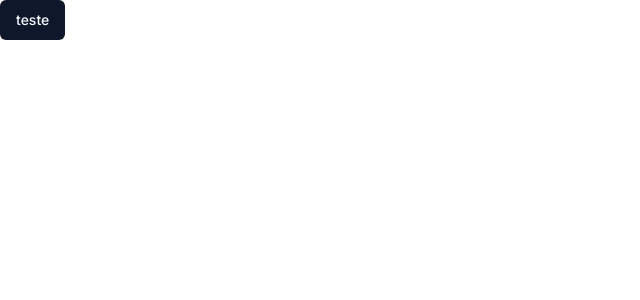
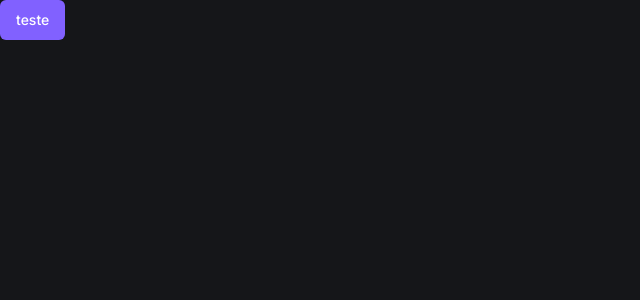
Before and after one commit to mebbecke/fsw-barber, a Next.js app: page / in a window 1280 px wide. Shown: the top 300 px of the page, without its empty margins (0-640 px from the left). Built offline with nearby package versions, Linux system fonts and the light colour scheme.

Commit message:
chore: add Shadcn theme

```diff
--- a/app/globals.css
+++ b/app/globals.css
@@ -3,59 +3,36 @@
 @tailwind utilities;
 
 @layer base {
-  :root {
-    --background: 0 0% 100%;
-    --foreground: 222.2 84% 4.9%;
-    --card: 0 0% 100%;
-    --card-foreground: 222.2 84% 4.9%;
-    --popover: 0 0% 100%;
-    --popover-foreground: 222.2 84% 4.9%;
-    --primary: 222.2 47.4% 11.2%;
-    --primary-foreground: 210 40% 98%;
-    --secondary: 210 40% 96.1%;
-    --secondary-foreground: 222.2 47.4% 11.2%;
-    --muted: 210 40% 96.1%;
-    --muted-foreground: 215.4 16.3% 46.9%;
-    --accent: 210 40% 96.1%;
-    --accent-foreground: 222.2 47.4% 11.2%;
-    --destructive: 0 84.2% 60.2%;
+  .dark {
+    --background: 225 9% 9%;
+    --foreground: 210 40% 98%;
+
+    --card: 228 9% 11%;
+    --card-foreground: 210 40% 98%;
+
+    --popover: 228 9% 11%;
+    --popover-foreground: 210 40% 98%;
+
+    --primary: 252 100% 69%;
+    --primary-foreground: 0 0% 100%;
+
+    --secondary: 228 6% 16%;
+    --secondary-foreground: 210 40% 98%;
+
+    --muted: 228 6% 16%;
+    --muted-foreground: 215 20.2% 65.1%;
+
+    --accent: 228 6% 16%;
+    --accent-foreground: 210 40% 98%;
+
+    --destructive: 0 84% 60%;
     --destructive-foreground: 210 40% 98%;
-    --border: 214.3 31.8% 91.4%;
-    --input: 214.3 31.8% 91.4%;
-    --ring: 222.2 84% 4.9%;
+
+    --border: 228 6% 16%;
+    --input: 228 6% 16%;
+    --ring: 212.7 26.8% 83.9%;
+
     --radius: 0.5rem;
-    --chart-1: 12 76% 61%;
-    --chart-2: 173 58% 39%;
-    --chart-3: 197 37% 24%;
-    --chart-4: 43 74% 66%;
-    --chart-5: 27 87% 67%;
-  }
-
-  .dark {
-    --background: 222.2 84% 4.9%;
-    --foreground: 210 40% 98%;
-    --card: 222.2 84% 4.9%;
-    --card-foreground: 210 40% 98%;
-    --popover: 222.2 84% 4.9%;
-    --popover-foreground: 210 40% 98%;
-    --primary: 210 40% 98%;
-    --primary-foreground: 222.2 47.4% 11.2%;
-    --secondary: 217.2 32.6% 17.5%;
-    --secondary-foreground: 210 40% 98%;
-    --muted: 217.2 32.6% 17.5%;
-    --muted-foreground: 215 20.2% 65.1%;
-    --accent: 217.2 32.6% 17.5%;
-    --accent-foreground: 210 40% 98%;
-    --destructive: 0 62.8% 30.6%;
-    --destructive-foreground: 210 40% 98%;
-    --border: 217.2 32.6% 17.5%;
-    --input: 217.2 32.6% 17.5%;
-    --ring: 212.7 26.8% 83.9%;
-    --chart-1: 220 70% 50%;
-    --chart-2: 160 60% 45%;
-    --chart-3: 30 80% 55%;
-    --chart-4: 280 65% 60%;
-    --chart-5: 340 75% 55%;
   }
 }
 
--- a/app/layout.tsx
+++ b/app/layout.tsx
@@ -15,7 +15,7 @@
   children: React.ReactNode;
 }>) {
   return (
-    <html lang="en">
+    <html lang="en" className="dark">
       <body className={inter.className}>{children}</body>
     </html>
   );
```
